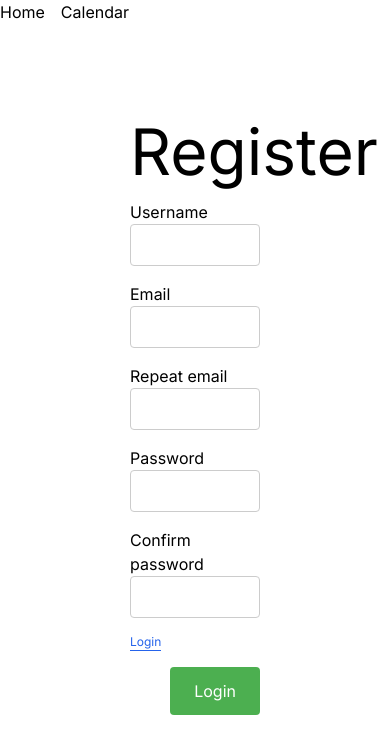
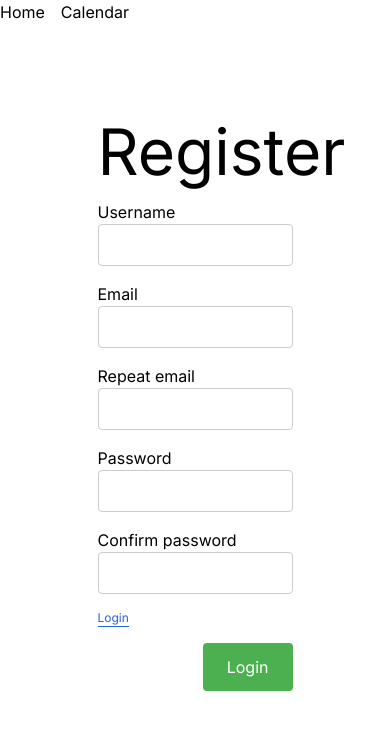
Before and after one commit to aitor-i/standard-directive-n2-web, a Next.js app: page /register in a window 390 px wide. Shown: the top 754 px of the page. Built offline with nearby package versions, Linux system fonts and the light colour scheme.

Commit message:
ADD - Toast on login an register

```diff
--- a/src/pages/LoginPage/LoginPage.tsx
+++ b/src/pages/LoginPage/LoginPage.tsx
@@ -1,5 +1,6 @@
 import { isValidEmail } from '@/application/isValidEmail/isValidEmail';
 import NavigationMenu from '@/components/NavigationMenu/NavigationMenu'
+import { Toast } from '@/components/Toast/Toast';
 import { FetchParams, useFetch } from '@/hooks/useFetch/useFeltch'
 import Link from 'next/link';
 
@@ -42,6 +43,7 @@ export const LoginPage = () => {
   }
   return (<section className='flex-1, flex flex-col  h-screen'>
     <NavigationMenu />
+    {response?.message && <Toast message={response.message} type={responseObject?.ok ? 't-success' : 't-error'} />}
     <div className='flex mt-20 flex-1  self-center flex-col w-1/3'>
 
       <h4>Login</h4>
--- a/src/pages/RegisterPage/RegisterPage.tsx
+++ b/src/pages/RegisterPage/RegisterPage.tsx
@@ -4,6 +4,7 @@ import Link from 'next/link';
 import React, { useRef, useState } from 'react'
 import { redirect } from "next/navigation"
 import { passwordValidation } from '@/application/passwordValidation/passwordValidation';
+import { Toast } from '@/components/Toast/Toast';
 
 interface RegisterResponse {
   message: string,
@@ -65,7 +66,11 @@ export const RegisterPage = (props: {}) => {
 
   return (<section className='flex-1, flex flex-col  h-screen'>
     <NavigationMenu />
-    <div className='flex mt-20 flex-1  self-center flex-col w-1/3 '>
+    {
+
+      response?.message && <Toast type={responseObject?.ok ? 't-success' : 't-error'} message={response.message} />
+    }
+    <div className='flex mt-20 flex-1  self-center flex-col w-1/2 lg:w-1/3 '>
 
       <h4>Register</h4>
       <form onSubmit={submitHandler} className=' flex flex-col gap-4'>
```
